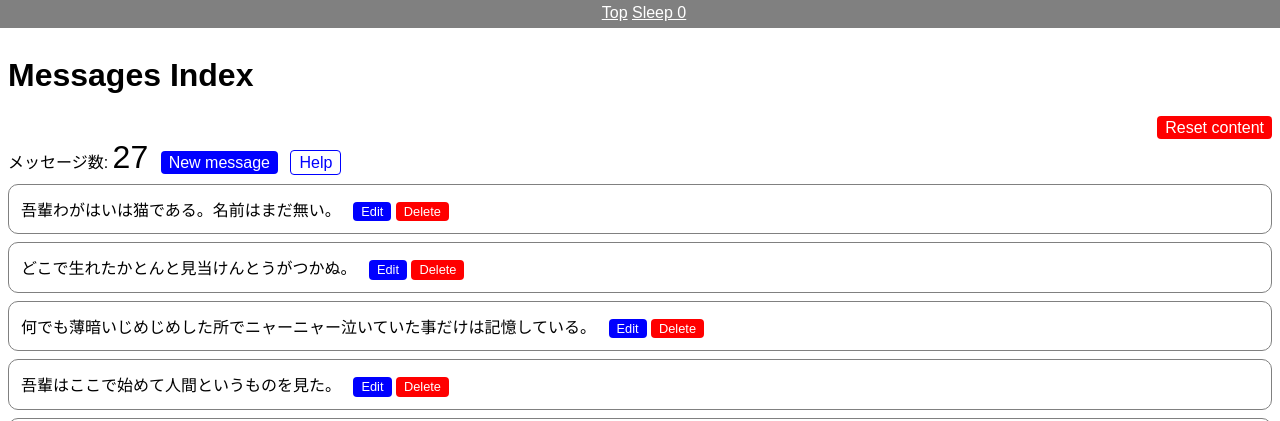
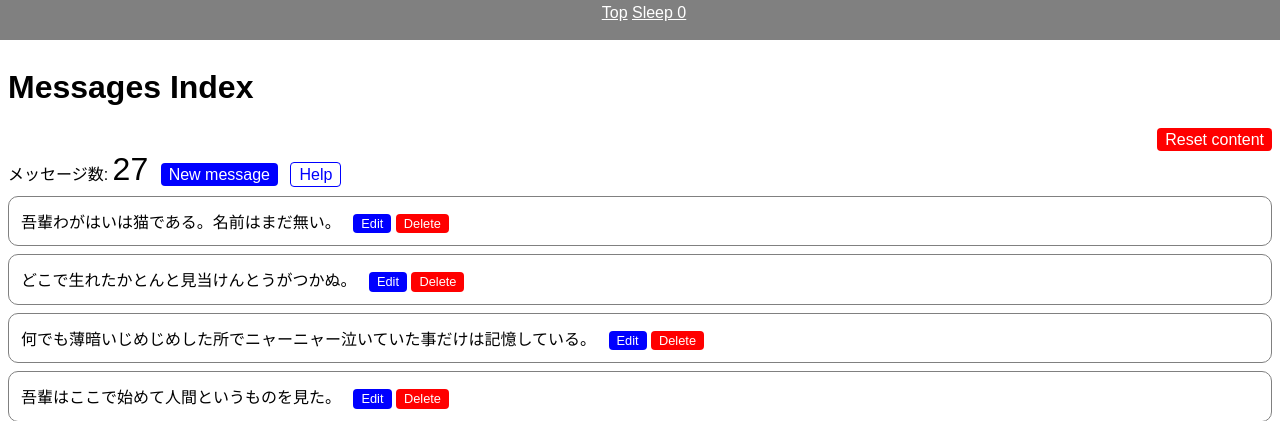
Before and after one commit to naofumi/turbo-demo, a PHP site: page /messages-mpa/index.php in a window 1280 px wide. Shown: the top 421 px of the page. Run offline with PHP 8.4, Linux system fonts and the light colour scheme.

Commit message:
Styling fixes

```diff
--- a/inc/top_nav.php
+++ b/inc/top_nav.php
@@ -1,4 +1,4 @@
-<nav style="width: 100%; height: 20px; background: gray; text-align: center;padding: 4px;">
+<nav style="width: 100%; height: 32px; background: gray; text-align: center;padding: 4px;">
     <a href="index.php" style="color: white;">Top</a>
     <a href="sleep.php" style="color: white;">Sleep <?php echo $_SESSION['sleep_duration'] ?></a>
 </nav>
```
